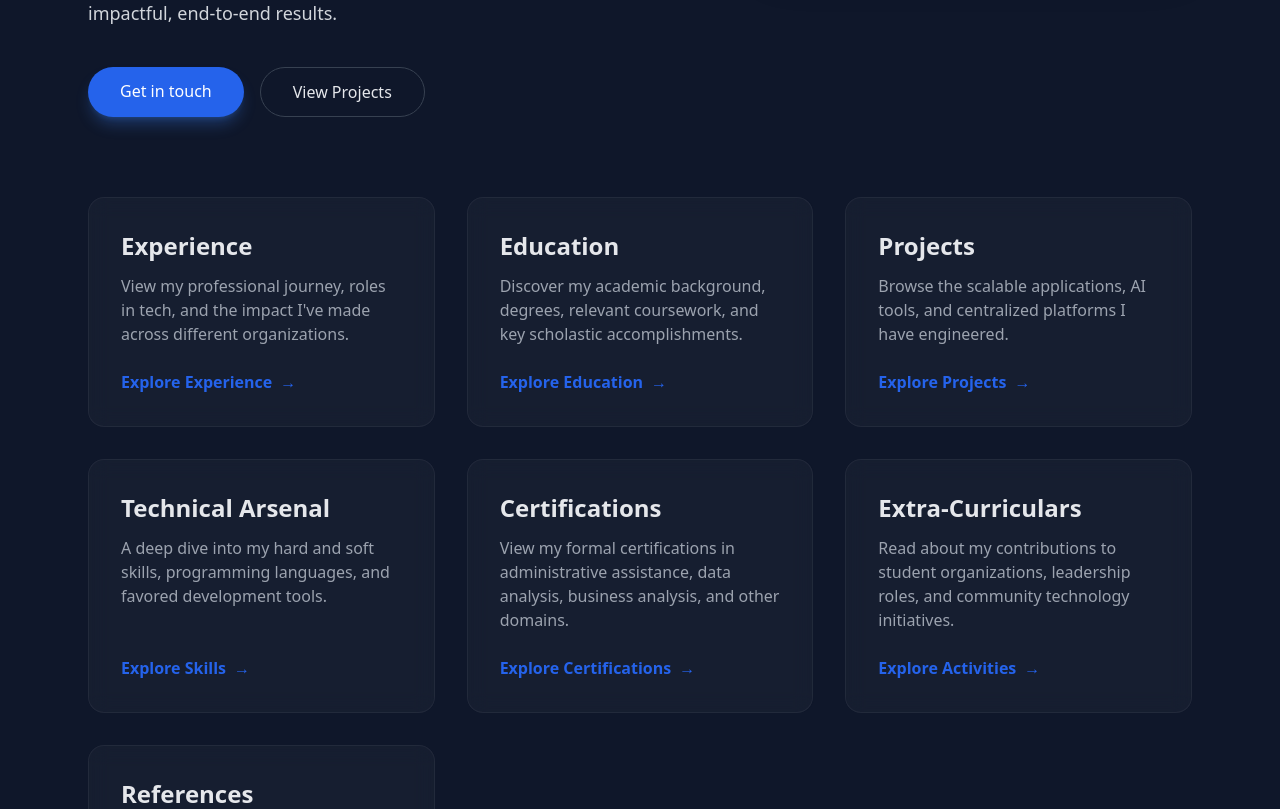
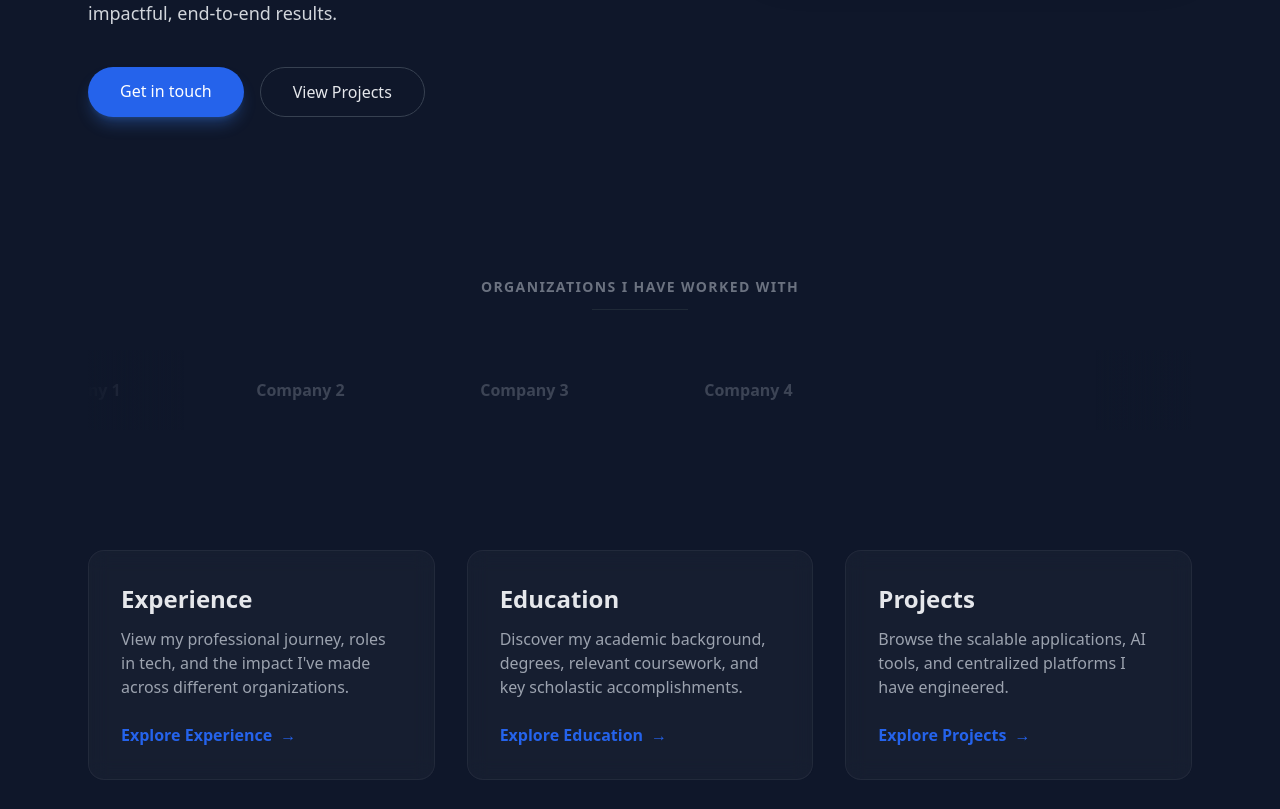
Before and after one commit to zubair-sowrab/portfolio_zubair, a Django app: page / in a window 1280 px wide. Shown: the part 909-1718 px from the top of the page. Run offline with Django 5.2, Linux system fonts and the light colour scheme; data comes from the database, SQL or seed files in the repository; both versions use the stored data as it was after the commit; data that the repository does not hold is empty; some libraries are stand-ins or nearby versions.

Commit message:
companies

```diff
--- a/config/settings.py
+++ b/config/settings.py
@@ -25,7 +25,7 @@ SECRET_KEY = 'django-insecure-axapv6vp+egu@c3+)tj3482=_fm46d633dd8%+=j1vl@#2i_i2
 # SECURITY WARNING: don't run with debug turned on in production!
 DEBUG = True
 
-ALLOWED_HOSTS = ['zubair224.pythonanywhere.com']
+ALLOWED_HOSTS = ['zubair224.pythonanywhere.com','127.0.0.1']
 
 
 # Application definition
--- a/portfolio/models.py
+++ b/portfolio/models.py
@@ -133,3 +133,17 @@ class Reference(models.Model):
 
     def __str__(self):
         return self.name
+
+
+class Company(models.Model):
+    name = models.CharField(max_length=200, help_text="Company Name")
+    logo = models.ImageField(upload_to='companies/')
+    link = models.URLField(max_length=255, blank=True, help_text="Optional link to the company website")
+    order = models.IntegerField(default=0)
+
+    class Meta:
+        ordering = ['order']
+        verbose_name_plural = "Companies"
+
+    def __str__(self):
+        return self.name
--- a/portfolio/templates/portfolio/home.html
+++ b/portfolio/templates/portfolio/home.html
@@ -49,6 +49,71 @@
     </div>
 
 </section>
+
+
+
+
+
+
+
+<!-- Companies Slider Section -->
+<section class="pt-20 pb-10 overflow-hidden">
+    <div class="flex flex-col items-center gap-3 mb-10">
+        <h3 class="text-sm font-bold tracking-widest uppercase text-gray-500">Organizations I Have Worked With</h3>
+        <div class="h-px bg-gray-300 dark:bg-gray-800 w-24"></div>
+    </div>
+
+    <div class="relative w-full overflow-hidden flex items-center">
+        <!-- Overlay gradients for smooth fade on edges -->
+        <div class="absolute inset-y-0 left-0 w-24 bg-gradient-to-r from-gray-50 dark:from-darkBg to-transparent z-10 pointer-events-none"></div>
+        <div class="absolute inset-y-0 right-0 w-24 bg-gradient-to-l from-gray-50 dark:from-darkBg to-transparent z-10 pointer-events-none"></div>
+
+        <!-- Sliding Track -->
+        <div class="logo-slider flex gap-16 items-center w-max">
+
+            <!-- Loop 1: Original Set -->
+            {% for company in companies %}
+                <a href="{{ company.link|default:'#' }}" target="_blank" class="w-40 h-20 flex items-center justify-center grayscale hover:grayscale-0 transition-all duration-300 opacity-60 hover:opacity-100 flex-shrink-0">
+                    <img src="{{ company.logo.url }}" alt="{{ company.name }}" class="max-h-full max-w-full object-contain">
+                </a>
+            {% empty %}
+                <!-- Placeholders if empty -->
+                <div class="w-40 h-20 flex items-center justify-center text-gray-500 font-bold opacity-50 flex-shrink-0">Company 1</div>
+                <div class="w-40 h-20 flex items-center justify-center text-gray-500 font-bold opacity-50 flex-shrink-0">Company 2</div>
+                <div class="w-40 h-20 flex items-center justify-center text-gray-500 font-bold opacity-50 flex-shrink-0">Company 3</div>
+                <div class="w-40 h-20 flex items-center justify-center text-gray-500 font-bold opacity-50 flex-shrink-0">Company 4</div>
+            {% endfor %}
+
+            <!-- Loop 2: Duplicate Set for Seamless Infinite Scrolling -->
+            {% for company in companies %}
+                <a href="{{ company.link|default:'#' }}" target="_blank" class="w-40 h-20 flex items-center justify-center grayscale hover:grayscale-0 transition-all duration-300 opacity-60 hover:opacity-100 flex-shrink-0">
+                    <img src="{{ company.logo.url }}" alt="{{ company.name }}" class="max-h-full max-w-full object-contain">
+                </a>
+            {% endfor %}
+
+        </div>
+    </div>
+
+    <!-- Animation CSS -->
+    <style>
+        @keyframes infinite-slide {
+            0% { transform: translateX(0); }
+            100% { transform: translateX(-50%); }
+        }
+        .logo-slider {
+            animation: infinite-slide 30s linear infinite;
+        }
+        /* Pauses the slider when the user hovers over it */
+        .logo-slider:hover {
+            animation-play-state: paused;
+        }
+    </style>
+</section>
+
+
+
+
+
 <!-- Replace the Overviews Grid section in portfolio/home.html -->
 <section class="grid grid-cols-1 md:grid-cols-2 lg:grid-cols-3 gap-8">
 
@@ -130,4 +195,6 @@
     </a>
 
 </section>
+
+
 {% endblock content %}
--- a/portfolio/views.py
+++ b/portfolio/views.py
@@ -1,5 +1,5 @@
 from django.shortcuts import render
-from .models import Experience, Education, Project, Certification, Skill, SiteSetting, ExtraCurricular, Reference
+from .models import Experience, Education, Project, Certification, Skill, SiteSetting, ExtraCurricular, Reference, Company
 
 def portfolio_home(request):
     """Renders the main hub/overview page."""
@@ -64,3 +64,13 @@ def references_view(request):
         'settings': SiteSetting.objects.first(),
     }
     return render(request, 'portfolio/references.html', context)
+
+
+
+def portfolio_home(request):
+    """Renders the main hub/overview page."""
+    context = {
+        'settings': SiteSetting.objects.first(),
+        'companies': Company.objects.all(),
+    }
+    return render(request, 'portfolio/home.html', context)
```
Also changed, not shown: db.sqlite3, portfolio/migrations/0008_company.py (added).
